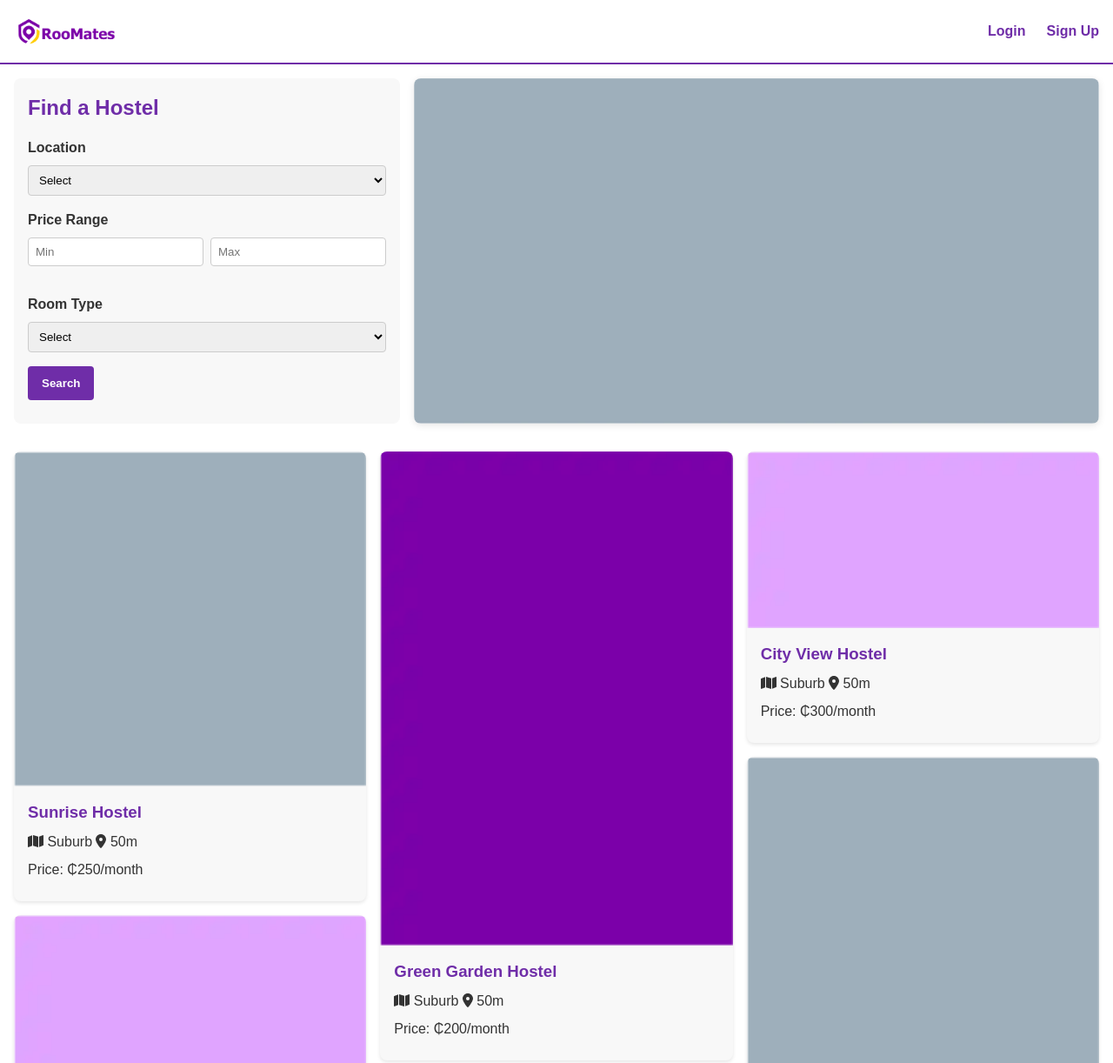
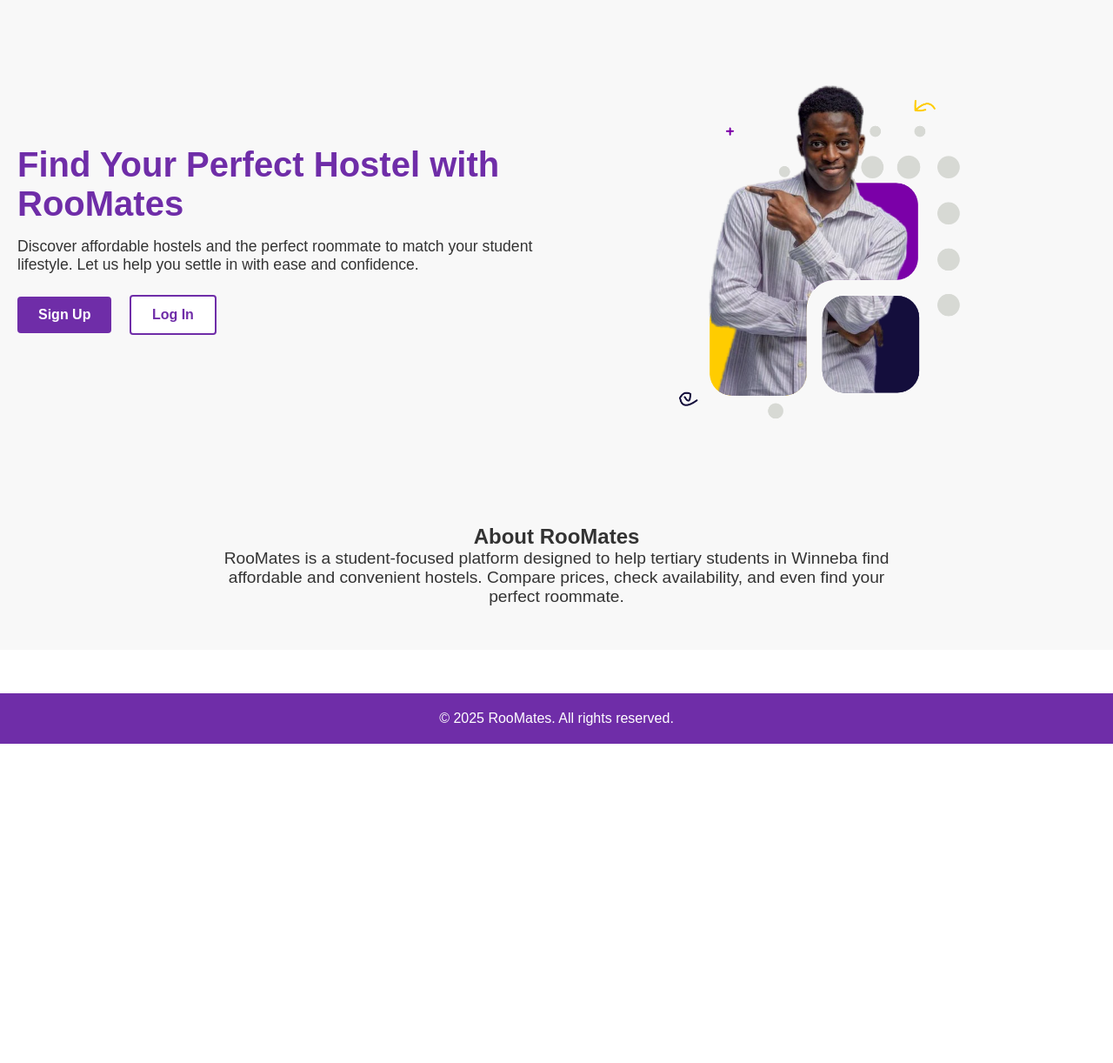
Before and after one commit to Amankwafrifa12/RooMates-2, a plain HTML site: page index.html in a window 1280 px wide. Shown: the top 1222 px of the page at 87% size. After the commit the page ends 855 px from the top, so only its background shows below. Drawn offline with nearby package versions, Linux system fonts and the light colour scheme; a small style sheet from the web is missing.

```diff
--- a/index.html
+++ b/index.html
@@ -4,256 +4,226 @@
 <head>
     <meta charset="UTF-8" />
     <meta name="viewport" content="width=device-width, initial-scale=1.0" />
-    <title>RooMates - Find Affordable Hostels & Roommates in Winneba</title>
+    <title>RooMates - Find Your Perfect Hostel</title>
 
-    <!-- SEO Meta Tags -->
-    <meta name="description"
-        content="RooMates is your premier platform to search for affordable hostels and find roommates in Winneba. Filter by location, price range, and room type to discover your perfect living arrangement." />
-    <meta name="keywords" content="hostels, roommates, Ghana, Winneba, affordable hostels, student housing, RooMates" />
-    <meta name="robots" content="index,follow" />
-    <link rel="canonical" href="https://www.roomates.com/" />
+    <!-- FontAwesome for icons -->
+    <link rel="stylesheet" href="https://cdnjs.cloudflare.com/ajax/libs/font-awesome/6.4.0/css/all.min.css"
+        integrity="sha512-pIFJRA7aMlHuTrpZ84IFN03m2cRjJR2zBU9H/wTRojN/3w2UE69c5yp8ZK0Ixppzz7e4wA6fFhpgsErL12O5pg=="
+        crossorigin="anonymous" referrerpolicy="no-referrer" />
 
-    <!-- Open Graph / Facebook -->
-    <meta property="og:title" content="RooMates - Find Affordable Hostels & Roommates in Winneba" />
-    <meta property="og:description"
-        content="Search for affordable hostels and find the best roommate options in Winneba with RooMates." />
-    <meta property="og:image" content="https://www.roomates.com/images/logo.png" />
-    <meta property="og:url" content="https://www.roomates.com/" />
-    <meta property="og:type" content="website" />
+    <!-- AOS Library CSS -->
+    <link rel="stylesheet" href="https://cdnjs.cloudflare.com/ajax/libs/aos/2.3.4/aos.css" />
 
-    <!-- Twitter -->
-    <meta name="twitter:card" content="summary_large_image" />
-    <link rel="stylesheet" href="css/hostel-details.css">
-    <link rel="stylesheet" href="css/main.css">
-    <link rel="stylesheet" href="https://cdnjs.cloudflare.com/ajax/libs/font-awesome/6.5.0/css/all.min.css">
-    <!-- AOS Library CSS -->
-    <link rel="stylesheet" href="https://cdnjs.cloudflare.com/ajax/libs/aos/2.3.4/aos.css" integrity="sha512-pF...=="
-        crossorigin="anonymous" referrerpolicy="no-referrer" />
+    <style>
+        :root {
+            --primary-color: #6f2da8;
+            /* Purple */
+            --secondary-color: #FFC107;
+            /* Gold */
+            --text-color: #333;
+            --light-bg: #f8f8f8;
+        }
+
+        * {
+            margin: 0;
+            padding: 0;
+            box-sizing: border-box;
+        }
+
+        body {
+            font-family: Arial, sans-serif;
+            background-color: #fff;
+            color: var(--text-color);
+        }
+
+        /* ------------------------------
+       HEADER
+    --------------------------------*/
+        header {
+            background-color: var(--primary-color);
+            color: white;
+            padding: 15px 30px;
+            display: flex;
+            justify-content: space-between;
+            align-items: center;
+        }
+
+        .header-buttons a {
+            color: white;
+            margin-left: 15px;
+            text-decoration: none;
+            font-weight: bold;
+        }
+
+        /* ------------------------------
+       HERO SECTION (Two-Column Layout)
+    --------------------------------*/
+        .hero {
+            display: flex;
+            align-items: center;
+            justify-content: space-between;
+            padding: 60px 20px;
+            background-color: #f8f8f8;
+            /* Or use white (#fff) if you prefer */
+        }
+
+        /* Left column: text */
+        .hero-text {
+            flex: 1;
+            max-width: 600px;
+            margin-right: 20px;
+        }
+
+        .hero-text h1 {
+            font-size: 2.5rem;
+            margin-bottom: 1rem;
+            color: var(--primary-color);
+        }
+
+        .hero-text p {
+            font-size: 1.1rem;
+            margin-bottom: 1.5rem;
+            color: var(--text-color);
+        }
+
+        .hero-buttons a {
+            display: inline-block;
+            margin-right: 1rem;
+            padding: 12px 24px;
+            border-radius: 4px;
+            text-decoration: none;
+            font-weight: bold;
+            transition: 0.3s;
+        }
+
+        /* Primary CTA Button */
+        .hero-buttons .btn-primary {
+            background-color: var(--primary-color);
+            color: #fff;
+        }
+
+        .hero-buttons .btn-primary:hover {
+            background-color: #5a2287;
+            /* Darker purple on hover */
+        }
+
+        /* Secondary CTA Button */
+        .hero-buttons .btn-secondary {
+            background-color: #fff;
+            color: var(--primary-color);
+            border: 2px solid var(--primary-color);
+        }
+
+        .hero-buttons .btn-secondary:hover {
+            background-color: var(--primary-color);
+            color: #fff;
+        }
+
+        /* Right column: illustration */
+        .hero-illustration {
+            flex: 1;
+            display: flex;
+            justify-content: center;
+            align-items: center;
+        }
+
+        .hero-illustration img {
+            width: 80%;
+            max-width: 400px;
+            /* Adjust as needed */
+        }
+
+        /* ------------------------------
+       ABOUT SECTION
+    --------------------------------*/
+        .about {
+            padding: 50px 20px;
+            background-color: var(--light-bg);
+            text-align: center;
+        }
+
+        .about p {
+            max-width: 800px;
+            margin: 0 auto;
+            font-size: 1.2rem;
+        }
+
+        /* ------------------------------
+       FOOTER
+    --------------------------------*/
+        .footer {
+            background-color: var(--primary-color);
+            color: white;
+            text-align: center;
+            padding: 20px;
+            margin-top: 50px;
+        }
+
+        /* ------------------------------
+       RESPONSIVE ADJUSTMENTS
+    --------------------------------*/
+        @media (max-width: 768px) {
+            .hero {
+                flex-direction: column;
+                text-align: center;
+                padding: 40px 20px;
+            }
+
+            .hero-text {
+                margin-right: 0;
+                margin-bottom: 20px;
+            }
+
+            .hero-illustration img {
+                width: 60%;
+            }
+
+            .hero-text h1 {
+                font-size: 2rem;
+            }
+        }
+    </style>
 </head>
 
 <body>
-    <!-- HEADER -->
-    <header>
-        <div class="logo-container">
-            <!-- Replace with your actual logo path -->
-            <img src="images/logo.png" alt="RooMates Logo" />
-        </div>
-        <nav>
-
-            <ul id="nav-links" class="nav-links">
-
-                <li><a href="login.html">Login</a></li>
-
-                <li><a href="signup.html">Sign Up</a></li>
 
 
-            </ul>
-
-
-        </nav>
-    </header>
-
-    <!-- MAIN CONTENT -->
-    <main>
-        <!-- Visually hidden H1 for SEO -->
-        <h1 class="visually-hidden">RooMates - Find Affordable Hostels & Roommates in Ghana</h1>
-
-        <!-- Search & Carousel Container -->
-        <div class="content-wrapper" data-aos="fade-down" data-aos-once="false">
-            <!-- SEARCH FILTER -->
-            <section class="search-filter">
-                <h2>Find a Hostel</h2>
-                <label for="location">Location</label>
-                <select id="location">
-                    <option value="" selected disabled>Select</option>
-                    <option value="north-campus">North Campus</option>
-                    <option value="central-campus">Central Campus</option>
-                    <option value="south-campus">South Campus</option>
-                </select>
-                <!-- Price Range: Two separate inputs for min and max -->
-                <label>Price Range</label>
-                <div class="price-range-wrapper">
-                    <input type="number" id="min-price" placeholder="Min" />
-                    <input type="number" id="max-price" placeholder="Max" />
-                </div>
-                <label for="room-type">Room Type</label>
-                <select id="room-type">
-                    <option value="" selected disabled>Select</option>
-                    <option value="single">One in a Room</option>
-                    <option value="double">Two in a Room</option>
-                    <option value="three">Three in a Room</option>
-                    <option value="four">Four in a Room</option>
-                    <option value="five">Five in a Room</option>
-                    <option value="six">Six in a Room</option>
-                </select>
-                <button id="searchBtn">Search</button>
-            </section>
-
-            <!-- ADS CAROUSEL -->
-            <section class="ads-carousel">
-
-                <div class="carousel-slide" id="carouselSlide">
-                    <!-- Replace these images with your ad images -->
-                    <img src="images/campaign/1.webp" alt="Ad 1" />
-                    <img src="images/campaign/2.webp" alt="Ad 2" />
-                    <img src="images/campaign/3.webp" alt="Ad 3" />
-                    <img src="images/campaign/4.webp" alt="Ad 4" />
-                </div>
-
-            </section>
+    <section class="hero" data-aos="fade-up">
+        <!-- Left Column: Headline & CTA -->
+        <div class="hero-text">
+            <h1>Find Your Perfect Hostel with RooMates</h1>
+            <p>Discover affordable hostels and the perfect roommate to match your student lifestyle. Let us help you
+                settle in with ease and confidence.</p>
+            <div class="hero-buttons">
+                <a href="#" class="btn-primary">Sign Up</a>
+                <a href="#" class="btn-secondary">Log In</a>
+            </div>
         </div>
 
-        <!-- HOSTEL LISTINGS (MASONRY LAYOUT) -->
-        <section class="hostel-listings" data-aos="fade-up" data-aos-once="false">
-            <!-- Sample hostel cards (duplicate or dynamically generate as needed) -->
-            <article class="hostel-card">
-                <img src="images/hostel/1.webp" alt="Sunrise Hostel - Downtown" />
-                <div class="hostel-card-content">
-                    <h3>Sunrise Hostel</h3>
-                    <p><i class="fas fa-map"></i> Suburb <span><i class="fas fa-map-marker-alt"></i> 50m</span></p>
-                    <p>Price: <span>&#8373;</span>250/month</p>
-                </div>
-            </article>
+        <!-- Right Column: Illustration -->
+        <div class="hero-illustration">
+            <!-- Replace 'images/hero-illustration.png' with your illustration path -->
+            <img src="images/hero-image.png" alt="Hero Illustration" />
+        </div>
+    </section>
 
-            <article class="hostel-card">
-                <img src="images/hostel/2.webp" alt="City View Hostel - City Center" />
-                <div class="hostel-card-content">
-                    <h3>City View Hostel</h3>
-                    <p><i class="fas fa-map"></i> Suburb <span><i class="fas fa-map-marker-alt"></i> 50m</span></p>
-                    <p>Price: <span>&#8373;</span>300/month</p>
-                </div>
-            </article>
+    <section class="about" data-aos="fade-up">
+        <h2>About RooMates</h2>
+        <p>RooMates is a student-focused platform designed to help tertiary students in Winneba find affordable and
+            convenient hostels. Compare prices, check availability, and even find your perfect roommate.</p>
+    </section>
 
-            <article class="hostel-card">
-                <img src="images/hostel/3.webp" alt="Green Garden Hostel - Suburb" />
-                <div class="hostel-card-content">
-                    <h3>Green Garden Hostel</h3>
-                    <p><i class="fas fa-map"></i> Suburb <span><i class="fas fa-map-marker-alt"></i> 50m</span></p>
-                    <p>Price: <span>&#8373;</span>200/month</p>
-                </div>
-            </article>
+    <footer class="footer">
+        <p>&copy; 2025 RooMates. All rights reserved.</p>
+    </footer>
 
-            <article class="hostel-card">
-                <img src="images/hostel/4.webp" alt="Green Garden Hostel - Suburb" />
-                <div class="hostel-card-content">
-                    <h3>Green Garden Hostel</h3>
-                    <p><i class="fas fa-map"></i> Suburb <span><i class="fas fa-map-marker-alt"></i> 50m</span></p>
-                    <p>Price: <span>&#8373;</span>200/month</p>
-                </div>
-            </article>
-
-            <article class="hostel-card">
-                <img src="images/hostel/2.webp" alt="City View Hostel - City Center" />
-                <div class="hostel-card-content">
-                    <h3>City View Hostel</h3>
-                    <p><i class="fas fa-map"></i> Suburb <span><i class="fas fa-map-marker-alt"></i> 50m</span></p>
-                    <p>Price: <span>&#8373;</span>300/month</p>
-                </div>
-            </article>
-
-            <article class="hostel-card">
-                <img src="images/hostel/1.webp" alt="Sunrise Hostel - Downtown" />
-                <div class="hostel-card-content">
-                    <h3>Sunrise Hostel</h3>
-                    <p><i class="fas fa-map"></i> Suburb <span><i class="fas fa-map-marker-alt"></i> 50m</span></p>
-                    <p>Price: <span>&#8373;</span>250/month</p>
-                </div>
-            </article>
-        </section>
-    </main>
-
-    <!-- FOOTER (Inspired by Jiji.com.gh) -->
-    <footer>
-        <!-- Decorative footer image on top -->
-        <div class="footer-top">
-            <img src="images/footer-ghana-new-2.svg" alt="Ghana Decorative Footer" />
-        </div>
-        <div class="footer-container">
-            <div class="footer-section">
-                <h3>About RooMates</h3>
-                <ul>
-                    <li><a href="#">About Us</a></li>
-                    <li><a href="#">Careers</a></li>
-                    <li><a href="#">Press</a></li>
-                </ul>
-            </div>
-            <div class="footer-section">
-                <h3>Help</h3>
-                <ul>
-                    <li><a href="#">Support</a></li>
-                    <li><a href="#">FAQ</a></li>
-                    <li><a href="#">Contact Us</a></li>
-                </ul>
-            </div>
-            <div class="footer-section">
-                <h3>Legal</h3>
-                <ul>
-                    <li><a href="#">Privacy Policy</a></li>
-                    <li><a href="#">Terms of Use</a></li>
-                </ul>
-            </div>
-            <div class="footer-section social">
-                <h3>Follow Us</h3>
-                <ul>
-                    <li><a href="https://facebook.com"><i class="fab fa-facebook"></i></a></li>
-                    <li><a href="#"><i class="fab fa-instagram"></i></a></li>
-                    <li><a href="#"><i class="fab fa-x-twitter"></i> </a></li>
-                </ul>
-            </div>
-        </div>
-        <div class="footer-bottom">
-            <p>&copy; 2025 RooMates. All rights reserved.</p>
-        </div>
-    </footer>
-    <!-- FontAwesome JS (optional if needed for dynamic icons) -->
-    <script src="https://cdnjs.cloudflare.com/ajax/libs/font-awesome/6.4.2/js/all.min.js" integrity="sha512-..."
-        crossorigin="anonymous" referrerpolicy="no-referrer"></script>
     <!-- AOS Library JS -->
-    <script src="https://cdnjs.cloudflare.com/ajax/libs/aos/2.3.4/aos.js" integrity="sha512-..." crossorigin="anonymous"
-        referrerpolicy="no-referrer"></script>
+    <script src="https://cdnjs.cloudflare.com/ajax/libs/aos/2.3.4/aos.js"></script>
     <script>
         AOS.init({
-            duration: 900,
-            once: false
-
+            duration: 800,
+            once: true
         });
-
-    </script>
-    <!-- SIMPLE CAROUSEL SCRIPT -->
-    <script>
-        const carouselSlide = document.getElementById('carouselSlide');
-        const carouselImages = carouselSlide.querySelectorAll('img');
-        const prevBtn = document.querySelector('.prev-btn');
-        const nextBtn = document.querySelector('.next-btn');
-
-        let counter = 0;
-        const size = carouselImages[0].clientWidth;
-
-        // Show the first image initially
-        carouselSlide.style.transform = `translateX(<span>&#8373;</span>{-size * counter}px)`;
-
-        // Next button
-        nextBtn.addEventListener('click', () => {
-            if (counter >= carouselImages.length - 1) return;
-            counter++;
-            carouselSlide.style.transform = `translateX(<span>&#8373;</span>{-size * counter}px)`;
-        });
-
-        // Prev button
-        prevBtn.addEventListener('click', () => {
-            if (counter <= 0) return;
-            counter--;
-            carouselSlide.style.transform = `translateX(<span>&#8373;</span>{-size * counter}px)`;
-        });
-
-        // Optional auto-play
-        setInterval(() => {
-            if (counter >= carouselImages.length - 1) {
-                counter = -1;
-            }
-            counter++;
-            carouselSlide.style.transform = `translateX(<span>&#8373;</span>{-size * counter}px)`;
-        }, 4000);
     </script>
 </body>
 
```
Also changed, not shown: hostel-listings.html (added, +260 -0 lines), images/hero-image.png (added), images/hero.jpg (added), images/istockphoto-1164538944-612x612.jpg (added), 1 other file.
